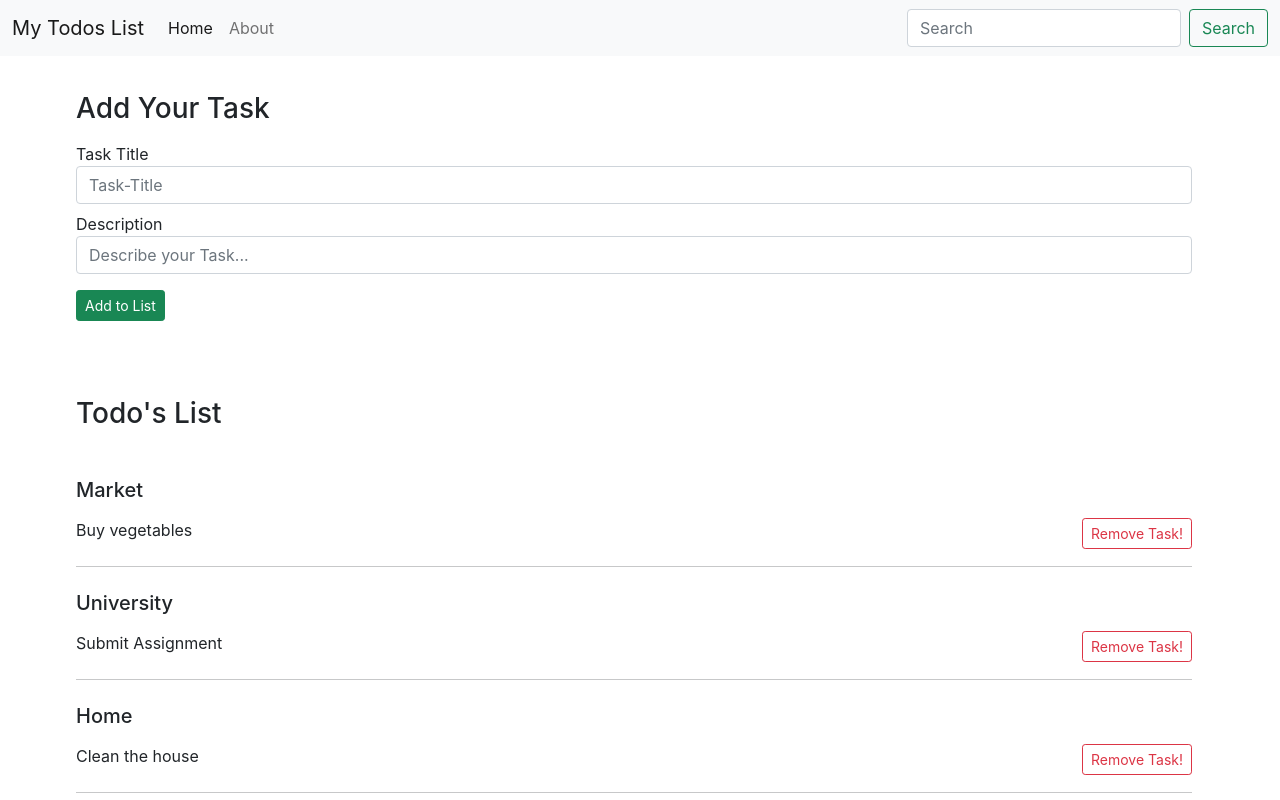
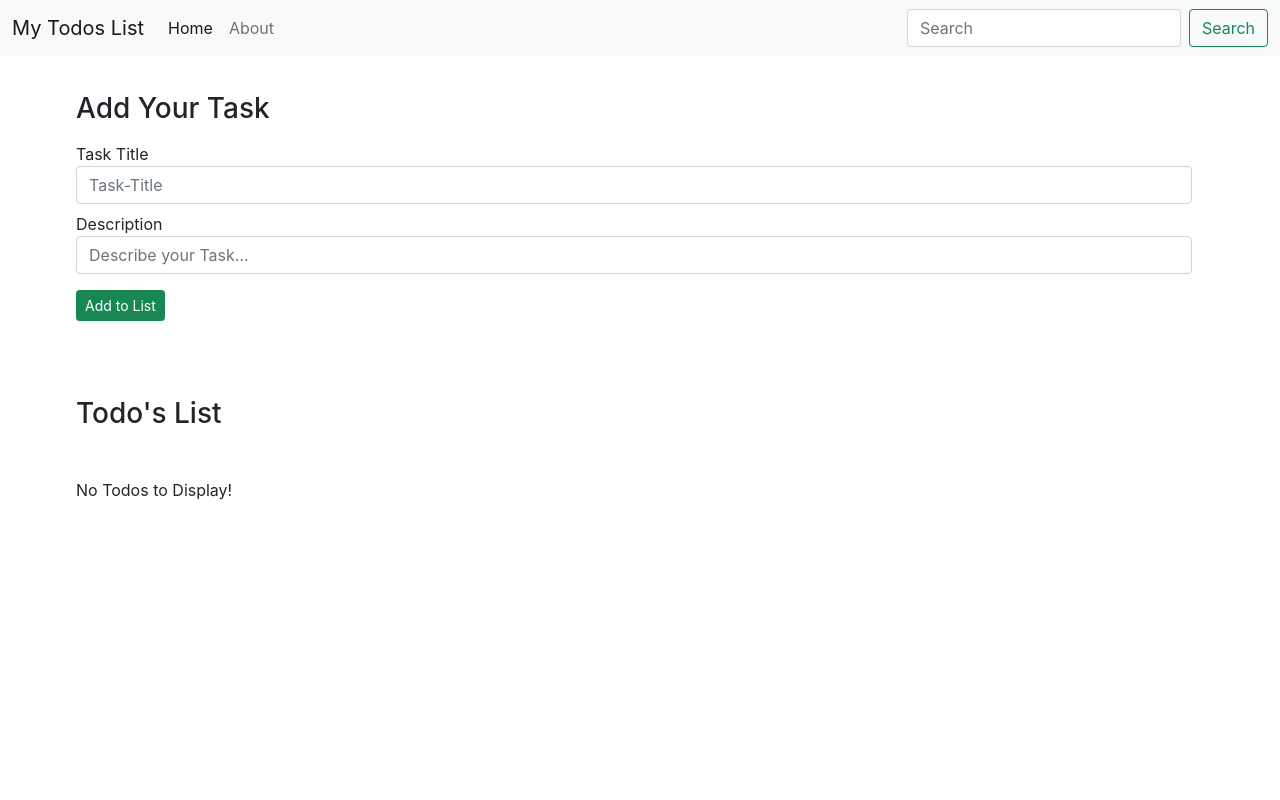
Before and after one commit to haha-harshit/todolist, a React (Create React App) app in the folder Desktop/node_ws/React_todo/first-react-todos/: page / in a window 1280 px wide. Shown: the top 800 px of the page. Built offline with nearby package versions, Linux system fonts and the light colour scheme.

Commit message:
add todo even when initially empty

```diff
--- a/Desktop/node_ws/React_todo/first-react-todos/src/App.js
+++ b/Desktop/node_ws/React_todo/first-react-todos/src/App.js
@@ -24,7 +24,14 @@ function App() {
   // todo add function
   const addTodo = (title, desc)=>{
     console.log("I am adding this todo", title, desc);
-    let sno = todos[todos.length-1].sno + 1;
+
+    let sno;
+    if(todos.length===0){
+      sno = 1;
+    }else{
+      sno = todos[todos.length-1].sno + 1;
+    }
+
     const myTodo = {
       sno: sno,
       title: title,
@@ -34,23 +41,7 @@ function App() {
     console.log(myTodo);
   }
 
-  const [todos, setTodos] = useState([
-    {
-      sno: 1,
-      title: "Market",
-      desc: "Buy vegetables"
-    },
-    {
-      sno: 2,
-      title: "University",
-      desc: "Submit Assignment"
-    },
-    {
-      sno: 3,
-      title: "Home",
-      desc: "Clean the house"
-    },
-  ]);
+  const [todos, setTodos] = useState([]);
 
   return (
     <>
```
